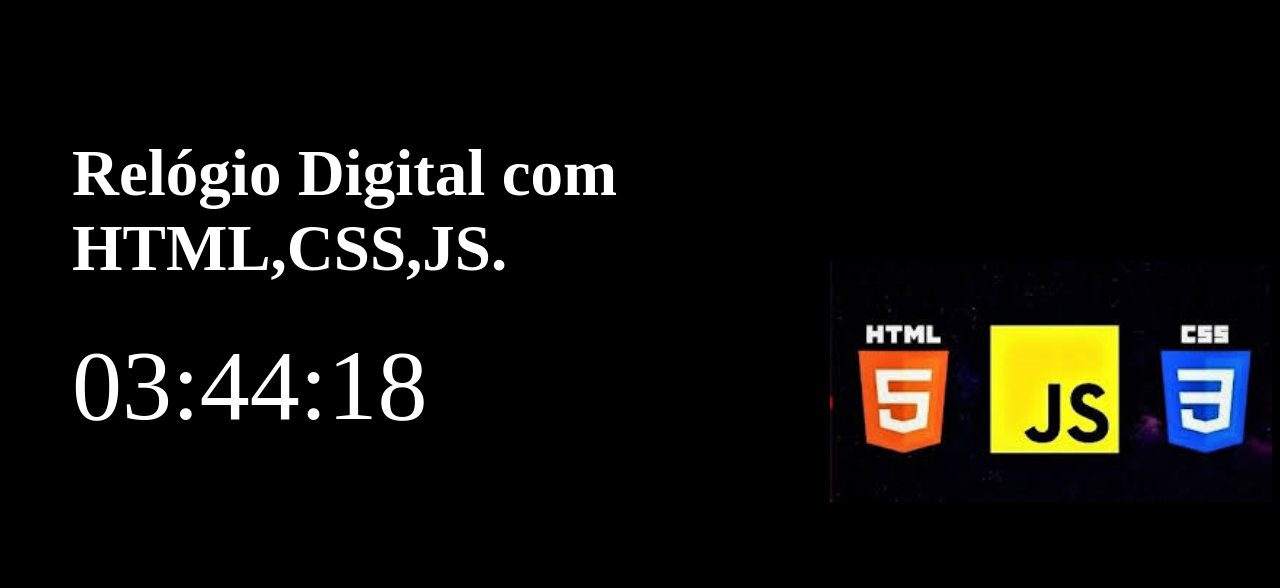
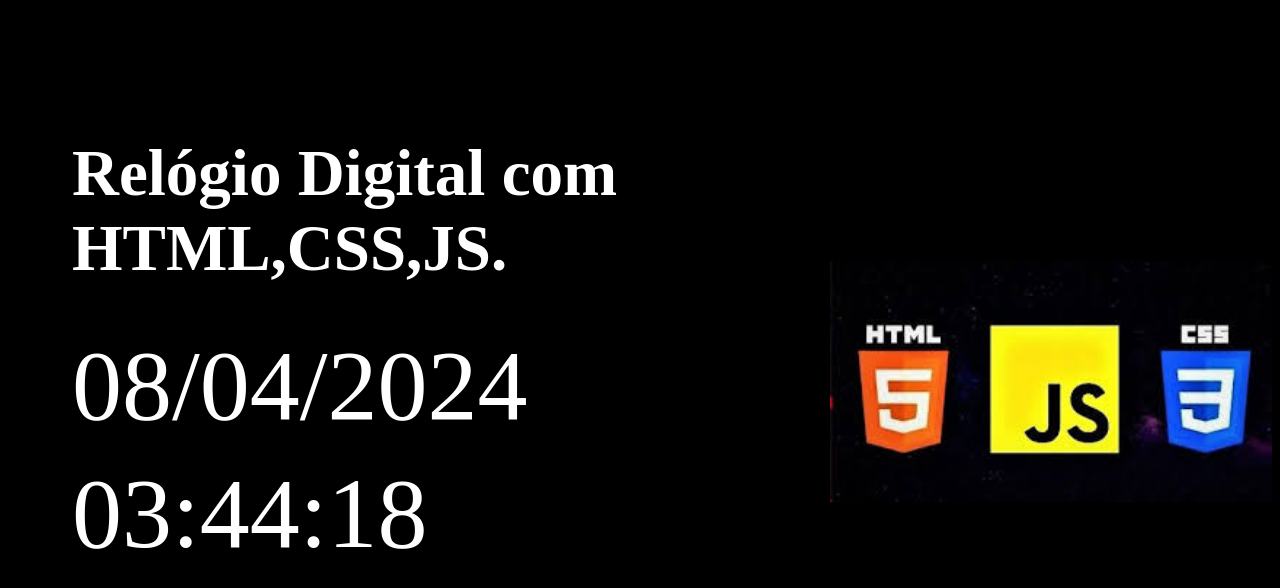
Before and after one commit to cleuber979/Javascript_basico_avancado, a plain HTML site: page CursoJavasdript/LocalStorage/Data e Hora HTML CSS Js/index.html in a window 1280 px wide. Drawn offline with Linux system fonts and the light colour scheme.

Commit message:
Add files via upload

```diff
--- a/CursoJavasdript/LocalStorage/Data e Hora HTML CSS Js/index.html
+++ b/CursoJavasdript/LocalStorage/Data e Hora HTML CSS Js/index.html
@@ -11,6 +11,9 @@
     <h1 class="mainRelogio">Relógio Digital com <br>
     HTML,CSS,JS.
     </h1>
+    <div id="ano_atual" class="mainRelogio3">
+    01/01/2000
+    </div>
 
     <div id="relogio" class="mainRelogio2">
         11:00:00
--- a/CursoJavasdript/LocalStorage/Data e Hora HTML CSS Js/script.js
+++ b/CursoJavasdript/LocalStorage/Data e Hora HTML CSS Js/script.js
@@ -3,28 +3,39 @@ window.setInterval(function(){
 
     var hora_atual = new Date();
     var dia_atual =  hora_atual.getDate();
-    var mes_atual = hora_atual.getMonth();
+    var mes_atual = hora_atual.getMonth()+1;
     var ano_atual = hora_atual.getFullYear();
     var horas = hora_atual.getHours();
     var minutos = hora_atual.getMinutes();
     var segundos = hora_atual.getSeconds();
 
-    console.log(dia_atual);
     console.log(mes_atual);
-    console.log(ano_atual);
+
+
+
 
     function formant_time(time){
         if(time>=0 && time<=9){
             var formant_time = time.toString();
             formant_time = "0"+ formant_time;
-        }else{
+        }else if(dia_atual>=1 && dia_atual <=9){
+            var dia_atual = dia_atual.toString();
+            dia_atual = "0"+ dia_atual;
+        }else if(mes_atual>=1 && mes_atual<=9){
+            var mes_atual = mes_atual.toString();
+            mes_atual = "0" + mes_atual;
+        }
+        else{
             var formant_time = time.toString();
         }
         return formant_time;
+
+
+
     }
 
 
     document.getElementById("relogio").innerHTML= formant_time(horas) + ":" + formant_time(minutos)+":" + formant_time(segundos);
-
+    document.getElementById("ano_atual").innerHTML=formant_time(dia_atual)+ "/"+ formant_time(mes_atual)+ "/" +(ano_atual)
 
     },1000)
--- a/CursoJavasdript/LocalStorage/Data e Hora HTML CSS Js/style.css
+++ b/CursoJavasdript/LocalStorage/Data e Hora HTML CSS Js/style.css
@@ -11,7 +11,7 @@ body{
 .mainRelogio2{
     color: white;
     position: absolute;
-    margin-top: 25%;
+    margin-top: 35%;
     margin-left: 5%;
     font-size: 100px;
 }
@@ -22,3 +22,10 @@ body{
     width: 35%;
 
 }
+.mainRelogio3{
+    color: white;
+    position: absolute;
+    margin-top: 25%;
+    margin-left: 5%;
+    font-size: 100px;
+}
```
